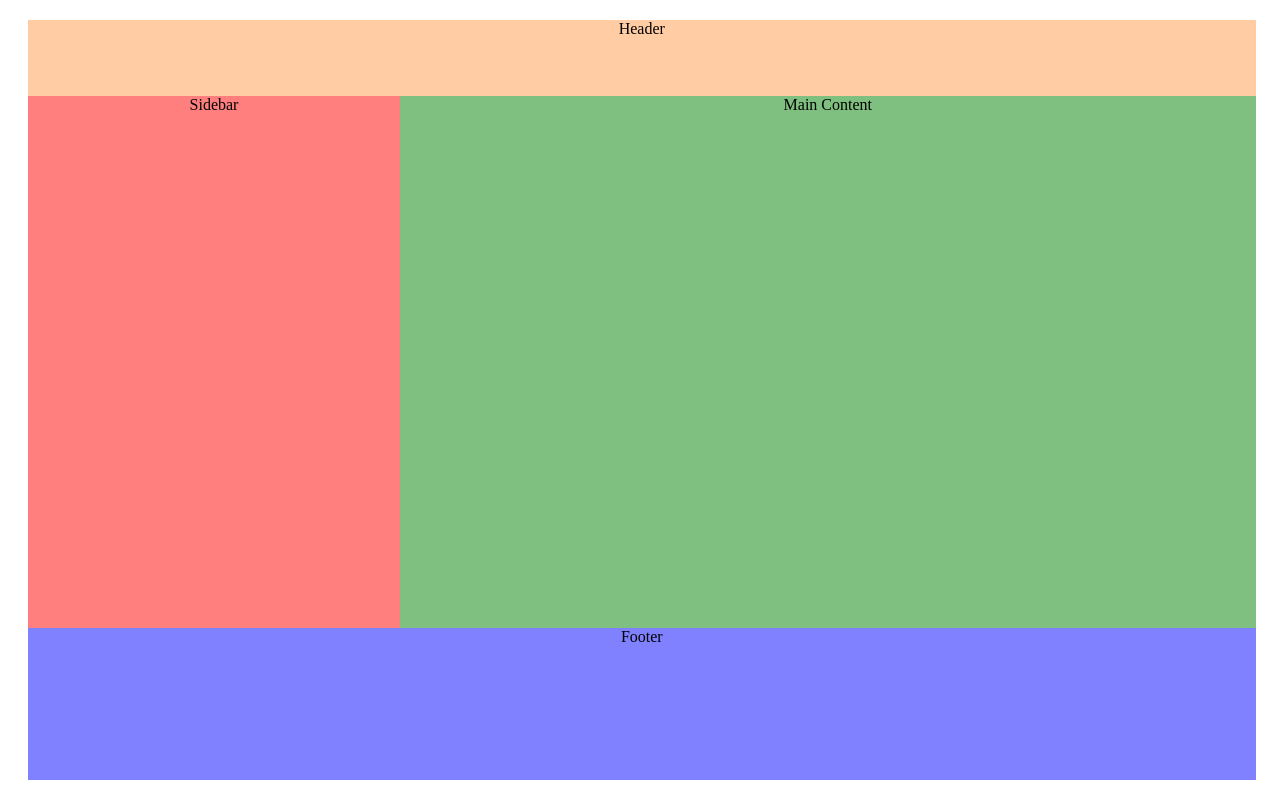
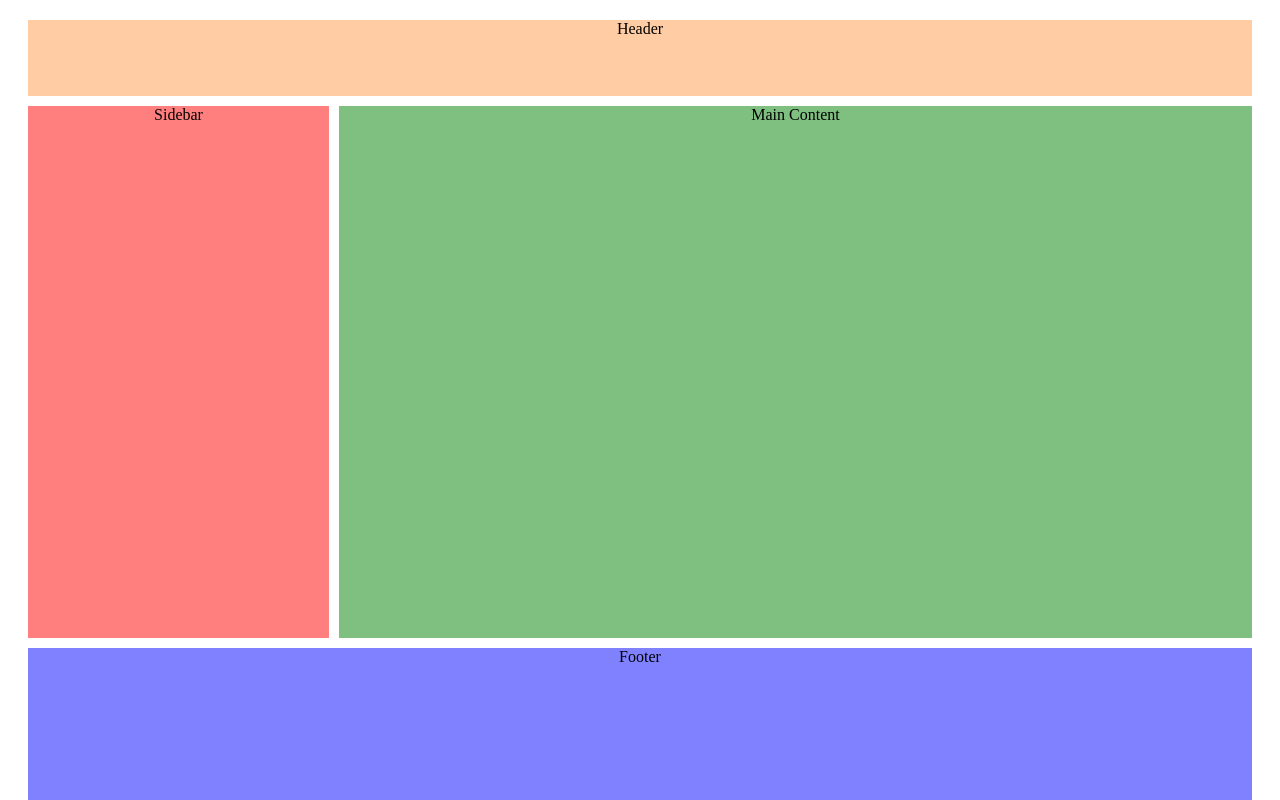
Before and after one commit to kplakosh/grid-positioning, a plain HTML site: page index.html in a window 1280 px wide. Drawn offline with Linux system fonts and the light colour scheme.

Commit message:
code refactoring by using grid area templates

```diff
--- a/style.css
+++ b/style.css
@@ -1,48 +1,35 @@
+body {
+    height: 100%;
+}
 .container {
     margin: 20px;
     display: grid;
     height: calc(100vh - 40px);
-    width: calc(100vw - 40px);
-    grid-template-columns: 30% 69%;
+    grid-template-columns: 1fr 3fr;
     grid-template-rows: [header] 10% [body-start] 70% [footer] 20%;
     text-align: center;
-    vertical-align: middle;
+    grid-gap: 10px;
+    grid-template-areas: "header header header"
+                         "aside main main"
+                         "footer footer footer";
 }
 
 .el1 {
     background: rgba(255, 154, 72, 0.5);
-    grid-column-start: 1;
-    grid-column-end: -1;
-    grid-row-start: header;
-    grid-row-end: body-start;
-    /* text-align: center; */
+    grid-area: header;
 }
 
 .el2 {
     background: rgba(255, 0, 0, 0.5);
-    grid-column-start: 1;
-    grid-column-end: 2;
-    grid-row-start: body-start;
-    grid-row-end: footer;
-    /* text-align: center; */
-
+    grid-area: aside;
 }
 
 .el3 {
     background: rgba(0, 128, 0, 0.5);
-    grid-column-start: 2;
-    grid-column-end: -1;
-    grid-row-start: body-start;
-    grid-row-end: footer;
-    /* text-align: center; */
-
+    grid-area: main;
 }
 
 .el4 {
     background: rgba(0, 4, 255, 0.5);
-    grid-column-start: 1;
-    grid-column-end: -1;
-    grid-row-start: footer;
-    grid-row-end: -1;
-    /* text-align: center; */
+    grid-area: footer;
 }
```
